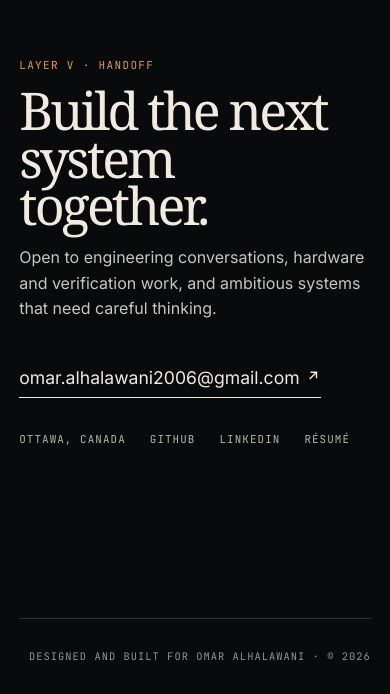
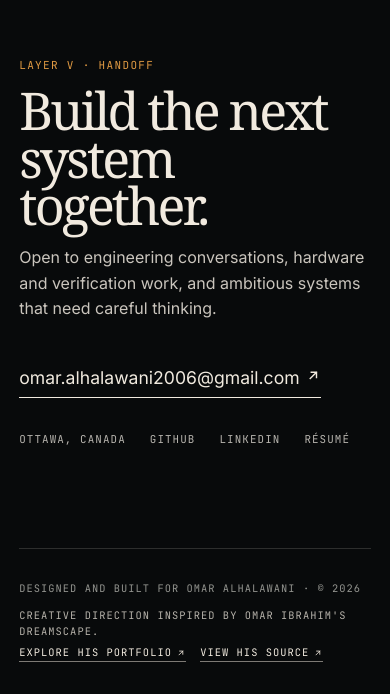
Before and after one commit to Omar-Alhalawani/portfolio-journey, an Astro site: page / in a window 390 px wide. Shown: the part 9399-10093 px from the top of the page. Built offline with nearby package versions, Linux system fonts and the light colour scheme; Astro itself is replaced by a stand-in of ours; animation ran at ten frames a second.

Commit message:
Credit Omar Ibrahim and link original portfolio

```diff
--- a/src/pages/index.astro
+++ b/src/pages/index.astro
@@ -113,7 +113,14 @@ import { experiences, profile, projects, skills } from '../data/content';
         <a class="email-link" href={`mailto:${profile.email}`}>{profile.email} <Arrow /></a>
         <div class="contact-meta"><span>{profile.location}</span><a href={profile.github}>GitHub</a><a href={profile.linkedin}>LinkedIn</a><a href="/resume.pdf">Résumé</a></div>
       </div>
-      <footer>Designed and built for {profile.name} · © {new Date().getFullYear()}</footer>
+      <footer>
+        <p>Designed and built for {profile.name} · © {new Date().getFullYear()}</p>
+        <p class="credit-line">
+          Creative direction inspired by Omar Ibrahim's Dreamscape.
+          <a href="https://omaribrahim.me/">Explore his portfolio <Arrow /></a>
+          <a href="https://github.com/omaribrahim6/personal-portfolio">View his source <Arrow /></a>
+        </p>
+      </footer>
     </section>
   </main>
 
--- a/src/styles/global.css
+++ b/src/styles/global.css
@@ -107,7 +107,11 @@ h2 { font-size: clamp(3.25rem, 7vw, 7rem); line-height: .92; }
 .email-link { display: inline-block; margin-top: 1.6rem; padding-bottom: .35rem; border-bottom: 1px solid currentColor; font-size: clamp(1.1rem, 2vw, 1.5rem); }
 .email-link:hover, .email-link:focus-visible { color: var(--amber); }
 .contact-meta { display: flex; flex-wrap: wrap; gap: 1.5rem; margin-top: 2.2rem; color: #b7b4ae; font: .68rem/1 'JetBrains Mono', monospace; text-transform: uppercase; letter-spacing: .1em; }
-footer { display: flex; justify-content: flex-end; padding-top: 2rem; border-top: 1px solid var(--line); color: #949590; font: .65rem/1 'JetBrains Mono', monospace; text-transform: uppercase; letter-spacing: .1em; }
+footer { display: flex; flex-direction: column; align-items: flex-end; gap: .75rem; padding-top: 2rem; border-top: 1px solid var(--line); color: #949590; font: .65rem/1.5 'JetBrains Mono', monospace; text-transform: uppercase; letter-spacing: .1em; text-align: right; }
+footer p { margin: 0; }
+.credit-line { display: flex; flex-wrap: wrap; justify-content: flex-end; gap: .35rem .9rem; max-width: 880px; color: #b7b3ab; }
+.credit-line a { display: inline-flex; align-items: center; gap: .25rem; color: var(--ink); border-bottom: 1px solid rgba(241,234,223,.5); }
+.credit-line a:hover, .credit-line a:focus-visible { color: var(--amber); }
 
 .reveal { opacity: 0; transform: translateY(24px); transition: opacity .75s ease, transform .75s cubic-bezier(.2,.8,.2,1); }
 .reveal.visible { opacity: 1; transform: none; }
@@ -128,6 +132,8 @@ footer { display: flex; justify-content: flex-end; padding-top: 2rem; border-top
   .skill-rack article { grid-template-columns: 38px 1fr; }
   .skill-rack article > .tool-line { grid-column: 2; }
   .project-visual { height: 220px; }
+  footer { align-items: flex-start; text-align: left; }
+  .credit-line { justify-content: flex-start; }
 }
 
 @media (prefers-reduced-motion: reduce) {
```
Also changed, not shown: CREDITS.md (added, +17 -0 lines), README.md.
